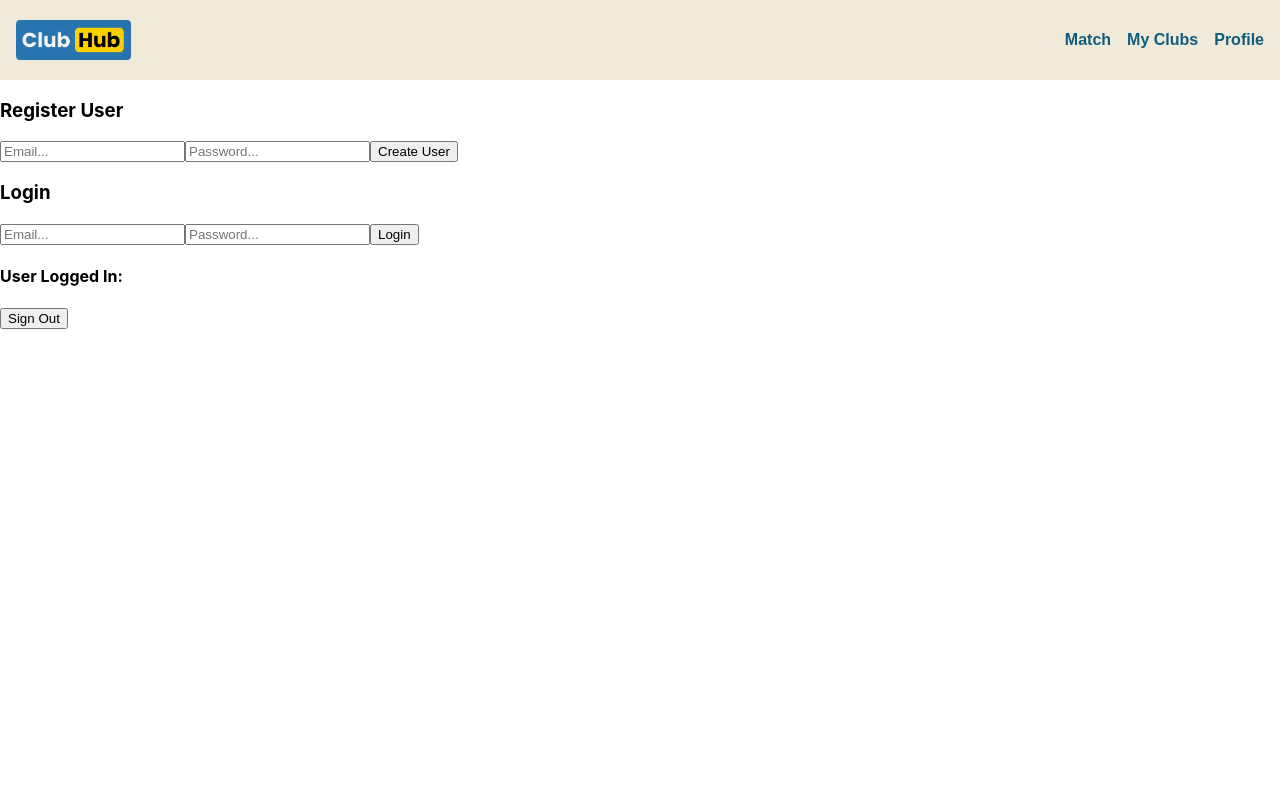
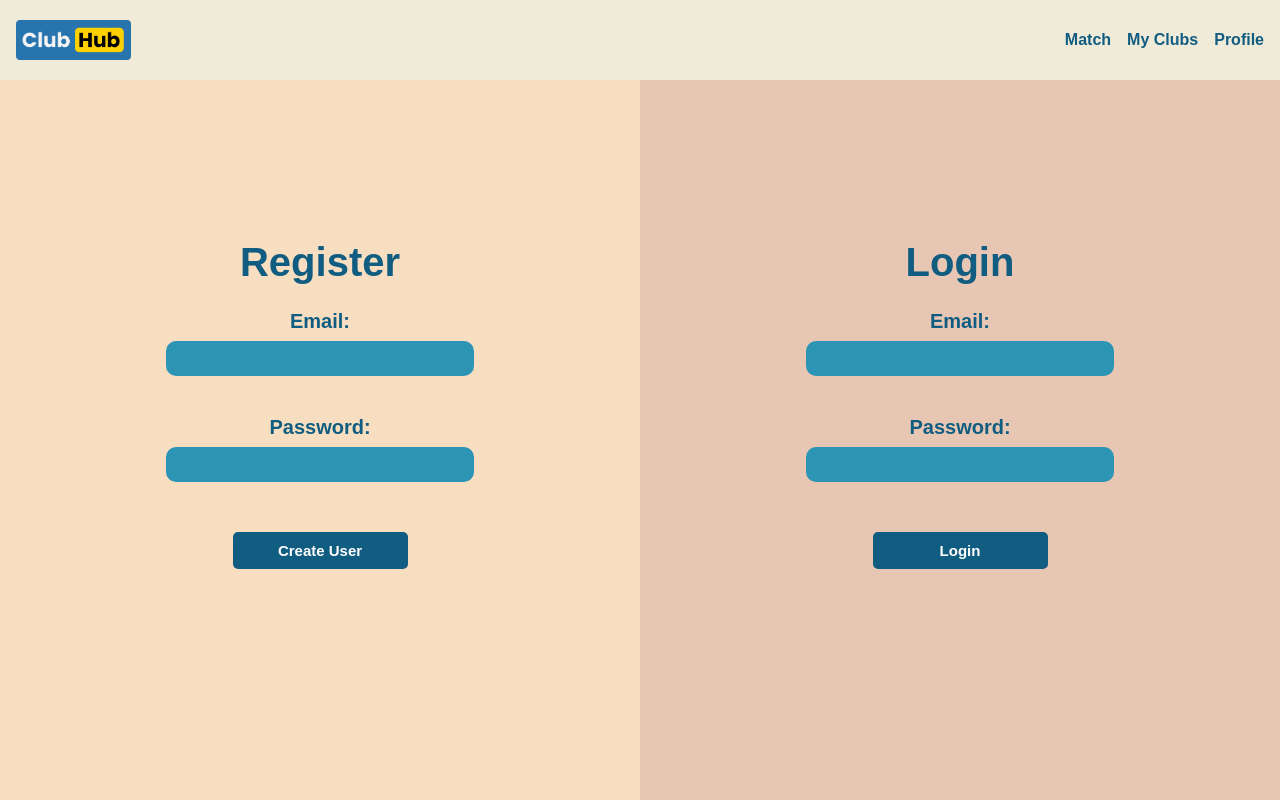
Before and after one commit to jsi19/ClubHub, a React (Create React App) app: page /registration in a window 1280 px wide. Shown: the top 800 px of the page. Built offline with nearby package versions, Linux system fonts and the light colour scheme; no server answers.

Commit message:
Integrated authentication into Evy's RegistrationScreen design

```diff
--- a/src/App.js
+++ b/src/App.js
@@ -1,24 +1,16 @@
 import "./App.css";
-
 import React, { useState, useEffect } from "react";
 import NavigationBar from './components/NavigationBar';
-import LandingScreen from "./screens/LandingScreen";
 import HomeScreen from "./screens/HomeScreen";
 import CompleteProfileScreen from "./screens/CompleteProfileScreen";
 import {
-  createUserWithEmailAndPassword,
-  signInWithEmailAndPassword,
   onAuthStateChanged,
   signOut,
 } from "firebase/auth";
 import { auth } from "./firebase-config";
+import RegistrationScreen from "./screens/RegistrationScreen";
 
 function App() {
-  const [registerEmail, setRegisterEmail] = useState("");
-  const [registerPassword, setRegisterPassword] = useState("");
-  const [loginEmail, setLoginEmail] = useState("");
-  const [loginPassword, setLoginPassword] = useState("");
-
   const [user, setUser] = useState({});
   const [showProfileScreen, setShowProfileScreen] = useState(false);
 
@@ -31,34 +23,6 @@ function App() {
     return () => unsubscribe();
   }, []); // Empty dependency array ensures the effect runs only once
 
-  const register = async () => {
-    try {
-      const user = await createUserWithEmailAndPassword(
-        auth,
-        registerEmail,
-        registerPassword
-      );
-      console.log(user);
-      setShowProfileScreen(true); // Show the profile screen after successful registration
-    } catch (error) {
-      console.log(error.message);
-    }
-  };
-
-  const login = async () => {
-    try {
-      const user = await signInWithEmailAndPassword(
-        auth,
-        loginEmail,
-        loginPassword
-      );
-      console.log(user);
-      setShowProfileScreen(true); // Show the profile screen after successful login
-    } catch (error) {
-      console.log(error.message);
-    }
-  };
-
   const logout = async () => {
     await signOut(auth);
     setShowProfileScreen(false); // Hide the profile screen after logout
@@ -68,42 +32,7 @@ function App() {
     <div>
       <NavigationBar />
       {!showProfileScreen ? (
-        <>
-          <div>
-            <h3> Register User </h3>
-            <input
-              placeholder="Email..."
-              onChange={(event) => {
-                setRegisterEmail(event.target.value);
-              }}
-            />
-            <input
-              placeholder="Password..."
-              onChange={(event) => {
-                setRegisterPassword(event.target.value);
-              }}
-            />
-
-            <button onClick={register}> Create User</button>
-          </div>
-          <div>
-            <h3> Login </h3>
-            <input
-              placeholder="Email..."
-              onChange={(event) => {
-                setLoginEmail(event.target.value);
-              }}
-            />
-            <input
-              placeholder="Password..."
-              onChange={(event) => {
-                setLoginPassword(event.target.value);
-              }}
-            />
-
-            <button onClick={login}> Login</button>
-          </div>
-        </>
+        <RegistrationScreen setShowProfileScreen={setShowProfileScreen} />
       ) : (
         <>
           <div>
--- a/src/screens/RegistrationScreen.css
+++ b/src/screens/RegistrationScreen.css
@@ -12,6 +12,7 @@
     display: flex;
     flex-direction: column;
     background-color: #F7DEC0;
+    align-items: center;
 }
 
 .heading-text {
@@ -28,12 +29,14 @@
     display: flex;
     flex-direction: column;
     background-color: #E7C7B4;
+    align-items: center;
 }
 
 .prompt-style{
     font-size: 20px;
     font-weight: bold;
     color: #115D81;
+    margin-bottom: -10px;
 }
 
 .input-style{
@@ -42,7 +45,7 @@
     background-color: #2C95B5;
     border: none;
     border-radius: 10px;
-    margin: 10px;
+    margin-bottom: 40px;
 }
 
 button {
--- a/src/screens/RegistrationScreen.jsx
+++ b/src/screens/RegistrationScreen.jsx
@@ -1,95 +1,89 @@
-import React, { useState } from 'react';
+import React, { useState } from "react";
 import './RegistrationScreen.css';
-import Login from '../components/login';
-import SignUp from '../components/signup';
+import {
+  createUserWithEmailAndPassword,
+  signInWithEmailAndPassword,
+} from "firebase/auth";
+import { auth } from "../firebase-config";
+
+const RegistrationScreen = ({ setShowProfileScreen }) => {
+  const [registerEmail, setRegisterEmail] = useState("");
+  const [registerPassword, setRegisterPassword] = useState("");
+  const [loginEmail, setLoginEmail] = useState("");
+  const [loginPassword, setLoginPassword] = useState("");
+
+  const register = async () => {
+    try {
+      const user = await createUserWithEmailAndPassword(
+        auth,
+        registerEmail,
+        registerPassword
+      );
+      console.log(user);
+      setShowProfileScreen(true); // Show the profile screen after successful registration
+    } catch (error) {
+      console.log(error.message);
+    }
+  };
+
+  const login = async () => {
+    try {
+      const user = await signInWithEmailAndPassword(
+        auth,
+        loginEmail,
+        loginPassword
+      );
+      console.log(user);
+      setShowProfileScreen(true); // Show the profile screen after successful login
+    } catch (error) {
+      console.log(error.message);
+    }
+  };
+
+  return (
+    <>
+    <div>
+        <div className='body-section'>
+            <div className = 'registration-section'>
+                <div className = 'heading-text'>Register</div>
+                <label class="prompt-style">Email:</label><br></br>
+                <input
+                    class="input-style"
+                    onChange={(event) => {
+                        setRegisterEmail(event.target.value);
+                      }}
+                    />
+                <label class="prompt-style">Password:</label><br></br>
+                <input
+                    class="input-style"
+                    onChange={(event) => {
+                        setRegisterPassword(event.target.value);
+                      }}
+                    />
+                    <button onClick={register}> Create User</button>
+            </div>
 
 
-const RegistrationScreen = () => {
-
-const [username, setUsername] = useState('');
-const [password, setPassword] = useState('');
-const [email, setEmail] = useState('');
-
-const handleRegister =() => {
-    console.log({username, email, password});
-}
-
-const [loginUsername, setLoginUsername] = useState('');
-const [loginPassword, setLoginPassword] = useState('');
-
-const handleLogin =() => {
-    console.log({loginUsername, loginPassword});
-}
-
-
-return (
-<div>
-    <body>
-    <section className='body-section'>
-
-
-        <section className = 'registration-section'>
-            <section className = 'heading-text'>Register</section>
-            <form align="center">
-            <label for="username" title="username" class="prompt-style">Username:</label><br></br>
+            <div className = 'login-section'>
+                <div className = 'heading-text'>Login</div>
+                <label class="prompt-style">Email:</label><br></br>
                 <input
                     class="input-style"
-                type="text"
-                id="username"
-                value={username}
-                onChange={(e) => setUsername(e.target.value)}/>
-                <br></br>
-            <label for="email" title="email" class="prompt-style">Email:</label><br></br>
+                    onChange={(event) => {
+                        setLoginEmail(event.target.value);
+                      }}/>
+                <label class="prompt-style">Password:</label><br></br>
                 <input
                     class="input-style"
-                type="email"
-                id="email"
-                value={email}
-                onChange={(e) => setEmail(e.target.value)}
-                />
-                <br></br>
-            <label for="password" title="password" class="prompt-style">Password:</label><br></br>
-            <input
-                class="input-style"
-                type="text"
-                id="password"
-                value={password}
-                onChange={(e) => setPassword(e.target.value)}/>
-                <br></br>
-                <button variant="primary" onclick={handleRegister} >Register</button>
-            </form>
-        </section>
-
-
-        <section className = 'login-section'>
-            <section className = 'heading-text'>Login</section>
-            <form align="center">
-            <label for="loginUsername" title="loginUsername" class="prompt-style">Username:</label><br></br>
-            <input
-                class="input-style"
-                type="text"
-                id="loginUsername"
-                value={loginUsername}
-                onChange={(e) => setLoginUsername(e.target.value)}/>
-                <br></br>
-            <label for="loginPassword" title="loginPassword" class="prompt-style">Password:</label><br></br>
-            <input
-                class="input-style"
-                type="text"
-                id="loginPassword"
-                value={loginPassword}
-                onChange={(e) => setLoginPassword(e.target.value)}/>
-                <br></br>
-                <button variant="primary" onclick={handleLogin} >Login</button>
-            </form>
-        </section>
-
-
-    </section>
-    </body>
+                    onChange={(event) => {
+                        setLoginPassword(event.target.value);
+                      }}/>
+                    <button onClick={login}> Login</button>
             </div>
+        </div>
+    </div>
+    </>
   );
-
 };
 
 export default RegistrationScreen;
```
Lines whose indentation alone changed are shown as unchanged.
